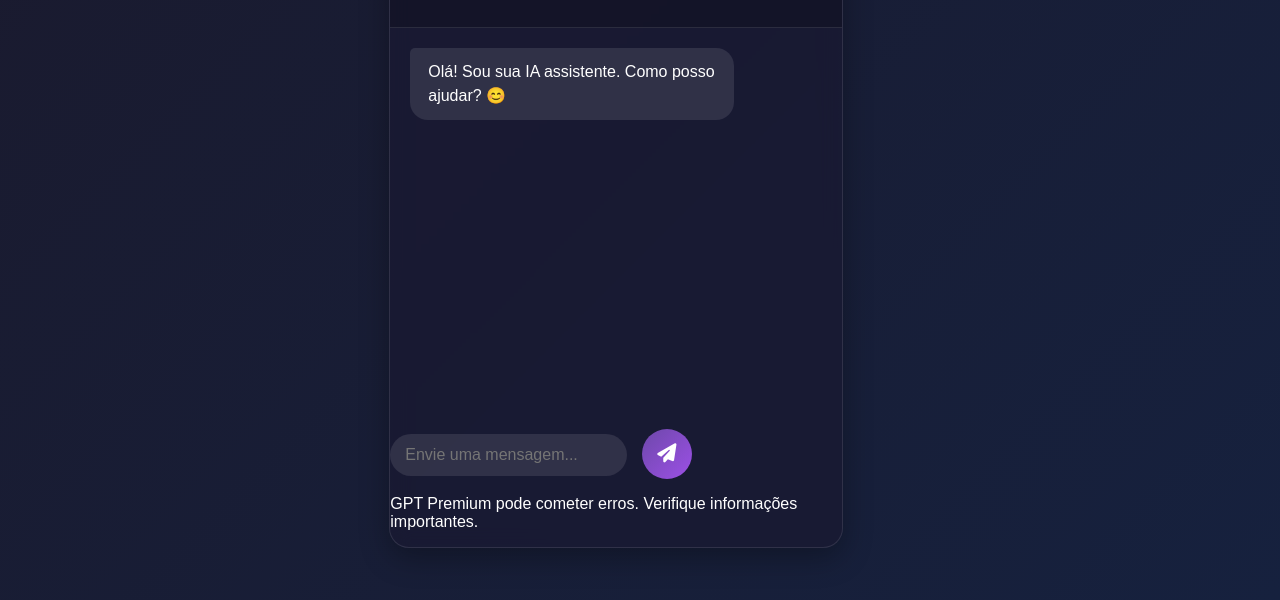
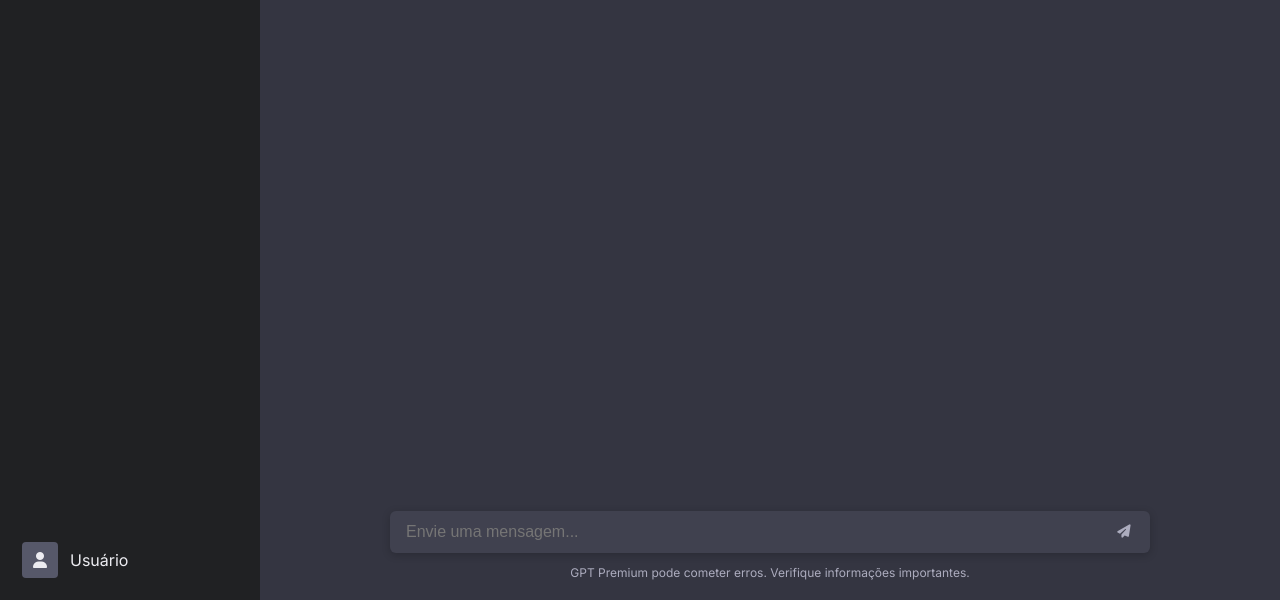
Before and after one commit to Cardjinho/moz-connect, a plain HTML site: page index.html in a window 1280 px wide. Shown: the part 200-800 px from the top of the page. Drawn offline with Linux system fonts and the light colour scheme.

Commit message:
Update style.css

```diff
--- a/style.css
+++ b/style.css
@@ -1,168 +1,219 @@
-/* 🔥 ESTILOS PROFISSIONAIS */
-body {
-    font-family: 'Poppins', sans-serif;
-    background: linear-gradient(135deg, #1a1a2e, #16213e);
+:root {
+    --primary: #10a37f;
+    --primary-dark: #0d8a6a;
+    --sidebar-bg: #202123;
+    --chat-bg: #343541;
+    --message-ai-bg: #444654;
+    --message-user-bg: #343541;
+    --text-primary: #ececf1;
+    --text-secondary: #acacbe;
+}
+
+* {
     margin: 0;
     padding: 0;
+    box-sizing: border-box;
+}
+
+body {
+    font-family: 'Inter', sans-serif;
+    background-color: var(--chat-bg);
+    color: var(--text-primary);
     height: 100vh;
     display: flex;
-    justify-content: center;
-    align-items: center;
-    color: #fff;
 }
 
-.chat-container {
-    width: 90%;
-    max-width: 800px;
-    height: 80vh;
-    background: rgba(25, 25, 50, 0.8);
-    backdrop-filter: blur(10px);
-    border-radius: 20px;
-    box-shadow: 0 10px 30px rgba(0, 0, 0, 0.3);
+.app-container {
+    display: flex;
+    width: 100%;
+    height: 100%;
+}
+
+/* Sidebar */
+.sidebar {
+    width: 260px;
+    background-color: var(--sidebar-bg);
+    padding: 10px;
     display: flex;
     flex-direction: column;
-    overflow: hidden;
-    border: 1px solid rgba(255, 255, 255, 0.1);
+}
+
+.new-chat-btn {
+    display: flex;
+    align-items: center;
+    gap: 12px;
+    padding: 12px;
+    border: 1px solid #4d4d4f;
+    border-radius: 6px;
+    margin-bottom: 20px;
+    cursor: pointer;
+    transition: all 0.2s;
+}
+
+.new-chat-btn:hover {
+    background-color: #2b2c2f;
+}
+
+.history-panel {
+    flex: 1;
+    overflow-y: auto;
+}
+
+.user-menu {
+    display: flex;
+    align-items: center;
+    gap: 12px;
+    padding: 12px;
+    margin-top: auto;
+}
+
+.user-avatar {
+    width: 36px;
+    height: 36px;
+    background-color: #565869;
+    border-radius: 4px;
+    display: flex;
+    align-items: center;
+    justify-content: center;
+}
+
+/* Chat Container */
+.chat-container {
+    flex: 1;
+    display: flex;
+    flex-direction: column;
+    height: 100vh;
 }
 
 .chat-header {
     padding: 20px;
-    background: rgba(0, 0, 0, 0.2);
-    display: flex;
-    justify-content: space-between;
-    align-items: center;
-    border-bottom: 1px solid rgba(255, 255, 255, 0.1);
-}
-
-.logo {
-    display: flex;
-    align-items: center;
-    gap: 10px;
-}
-
-.logo i {
-    font-size: 24px;
-    color: #6e48aa;
-    animation: pulse 1.5s infinite;
-}
-
-@keyframes pulse {
-    0% { transform: scale(1); }
-    50% { transform: scale(1.1); }
-    100% { transform: scale(1); }
-}
-
-.logo h1 {
-    margin: 0;
-    font-size: 1.5rem;
-    font-weight: 700;
-}
-
-.status {
-    display: flex;
-    align-items: center;
-    gap: 8px;
-    font-size: 0.9rem;
-    color: #a1a1a1;
-}
-
-.online-dot {
-    width: 10px;
-    height: 10px;
-    background: #4caf50;
-    border-radius: 50%;
-    animation: pulse 1.5s infinite;
+    text-align: center;
+    border-bottom: 1px solid #4d4d4f;
 }
 
 .chat-messages {
     flex: 1;
+    overflow-y: auto;
     padding: 20px;
-    overflow-y: auto;
     display: flex;
     flex-direction: column;
-    gap: 15px;
+    gap: 20px;
 }
 
 .message {
-    max-width: 70%;
-    padding: 12px 18px;
-    border-radius: 18px;
-    line-height: 1.5;
-    position: relative;
-    animation: fadeIn 0.3s ease;
+    max-width: 800px;
+    margin: 0 auto;
+    width: 100%;
+    display: flex;
+    gap: 20px;
+    padding: 20px 0;
 }
 
-@keyframes fadeIn {
-    from { opacity: 0; transform: translateY(10px); }
-    to { opacity: 1; transform: translateY(0); }
+.message-ai {
+    background-color: var(--message-ai-bg);
 }
 
-.user-message {
-    align-self: flex-end;
-    background: #6e48aa;
-    color: white;
-    border-top-right-radius: 5px;
+.message-user {
+    background-color: var(--message-user-bg);
 }
 
-.bot-message {
-    align-self: flex-start;
-    background: rgba(255, 255, 255, 0.1);
-    border-top-left-radius: 5px;
+.avatar {
+    width: 36px;
+    height: 36px;
+    border-radius: 4px;
+    display: flex;
+    align-items: center;
+    justify-content: center;
+    flex-shrink: 0;
 }
 
-.chat-input {
+.avatar-ai {
+    background-color: var(--primary);
+}
+
+.avatar-user {
+    background-color: #565869;
+}
+
+.message-content {
+    flex: 1;
+    padding-top: 4px;
+    line-height: 1.5;
+}
+
+/* Input Area */
+.input-container {
+    padding: 20px;
+    width: 100%;
+    max-width: 800px;
+    margin: 0 auto;
+}
+
+.input-box {
+    position: relative;
     display: flex;
-    padding: 15px;
-    background: rgba(0, 0, 0, 0.2);
-    border-top: 1px solid rgba(255, 255, 255, 0.1);
 }
 
 #user-input {
-    flex: 1;
-    padding: 12px 15px;
+    width: 100%;
+    padding: 12px 50px 12px 16px;
+    border-radius: 6px;
     border: none;
-    border-radius: 50px;
-    background: rgba(255, 255, 255, 0.1);
-    color: white;
-    font-size: 1rem;
+    background-color: #40414f;
+    color: var(--text-primary);
+    font-size: 16px;
     outline: none;
+    box-shadow: 0 2px 8px rgba(0, 0, 0, 0.2);
 }
 
 #send-button {
-    margin-left: 10px;
-    width: 50px;
-    height: 50px;
+    position: absolute;
+    right: 8px;
+    top: 50%;
+    transform: translateY(-50%);
+    background: none;
     border: none;
+    color: var(--text-secondary);
+    cursor: pointer;
+    width: 36px;
+    height: 36px;
     border-radius: 50%;
-    background: linear-gradient(135deg, #6e48aa, #9c50e6);
-    color: white;
-    font-size: 1.2rem;
-    cursor: pointer;
-    transition: transform 0.2s;
+    display: flex;
+    align-items: center;
+    justify-content: center;
+    transition: all 0.2s;
 }
 
 #send-button:hover {
-    transform: scale(1.05);
+    background-color: rgba(255, 255, 255, 0.1);
+    color: var(--primary);
 }
 
-.typing::after {
-    content: '...';
-    display: inline-block;
-    animation: dots 1.5s infinite;
+.disclaimer {
+    text-align: center;
+    font-size: 12px;
+    color: var(--text-secondary);
+    margin-top: 12px;
 }
 
-@keyframes dots {
-    0%, 20% { content: '.'; }
-    40% { content: '..'; }
-    60%, 100% { content: '...'; }
+/* Scrollbar */
+::-webkit-scrollbar {
+    width: 8px;
 }
 
-/* Barra de rolagem personalizada */
-.chat-messages::-webkit-scrollbar {
-    width: 6px;
+::-webkit-scrollbar-thumb {
+    background-color: #565869;
+    border-radius: 4px;
 }
 
-.chat-messages::-webkit-scrollbar-thumb {
-    background: rgba(255, 255, 255, 0.2);
-    border-radius: 3px;
+/* Animations */
+@keyframes pulse {
+    0% { opacity: 0.6; }
+    50% { opacity: 1; }
+    100% { opacity: 0.6; }
 }
+
+.typing-indicator::after {
+    content: '...';
+    animation: pulse 1.5s infinite;
+    }
```
